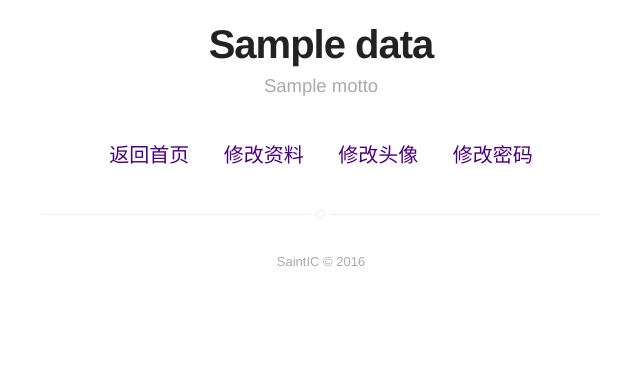
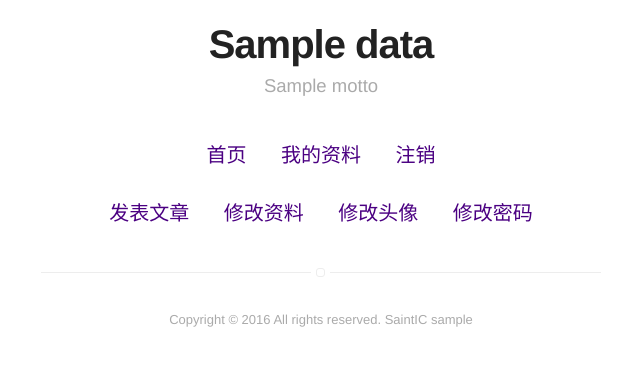
Before and after one commit to Aaron-Ming/Blog, a Flask app: template BLOG/templates/user/home.html in a window 1280 px wide. Shown: the part 272-638 px from the top of the page, without its empty margins (319-959 px from the left). Run offline with Flask 2, Linux system fonts and the light colour scheme; the template is opened without the code that fills it: most values are stand-ins (such as "Sample title", 1, 10 or a date in 2020).

Commit message:
个人中心功能完成

```diff
--- a/BLOG/blog.py
+++ b/BLOG/blog.py
@@ -49,8 +49,11 @@ def home(username):
     if session.get('loggin_in'):
         sql="select * from user where username='%s'" % username
         data=mysql.get(sql)
+        shows={"cname":u"姓名", "url":u"网址", "motto":u"座右铭", "email":u"邮箱"}
+        #pk=[ x for x in map(change, [ k for k in data.keys() if k in shows ]) if x ]
+        #pv=[ data.get(y) for y in shows.keys() if y ]
         logger.debug(data)
-        return render_template('user/home.html', data=data, username=username)
+        return render_template('user/home.html', data=data, profile=shows, username=username)
     else:
         return redirect(url_for('index'))
 
@@ -104,20 +107,6 @@ def logout():
     return redirect(url_for('index'))
 
 # API System
-#获取用户列表或具体用户
-@app.route('/api/user/get/<username>')
-def user_get(username):
-    if request.method == 'GET':
-        try:
-            username = request.json.get('username')
-        except Exception:
-            username = request.form.get('username')
-        sql="select * from user where username='%s'" % username
-        data=mysql.get(sql)
-        if data:
-            code=0
-    return json.dumps({'code':code, 'data':data})
-
 #创建用户
 @app.route('/api/user/create/<username>', methods = ["GET", "POST"])
 def user_create(username):
--- a/BLOG/templates/base/user.html
+++ b/BLOG/templates/base/user.html
@@ -30,7 +30,7 @@
         </nav>
         <!--页脚-->
         <footer>
-          SaintIC © 2016
+          Copyright &copy; 2016 All rights reserved. SaintIC {{ username }}
         </footer>
       </div>
     </div>
--- a/BLOG/templates/user/home.html
+++ b/BLOG/templates/user/home.html
@@ -2,8 +2,14 @@
 {% block title %}SaintIC User Home for {{ username }}{% endblock %}
 {% block nav %}
     {% if request.args.get('action') %}
-        <li><a href="{{ url_for('home', username=username) }}">返回个人中心</a></li>
-        {% if request.args.get('action') == "data" %}
+        <li><a href="{{ url_for('home', username=username) }}">返回个人中心</a></li><br />
+        {% if request.args.get('action') == "profile" %}
+            {# 查看资料 #}
+              <p><li>{{ profile['cname'] }}：{{ data['cname'] }}</li></p>
+              <p><li>{{ profile['email'] }}：{{ data['email'] }}</li></p>
+              <p><li>{{ profile['url'] }}：  {{ data['url'] }}</li></p>
+              <p><li>{{ profile['motto'] }}：{{ data['motto'] }}</li></p>
+        {% elif request.args.get('action') == "data" %}
             {# 修改个人资料 #}
             <form action="{{ url_for('user_update',username=username) }}" method="POST">
               <p>姓名：<input type="text" name="cname" /></p>
@@ -25,7 +31,7 @@
             {# 修改密码 #}
             <form action="{{ url_for('user_passwd',username=username) }}" method="post">
                 <P>输入新密码： <input type="password" name="password" id="pw1" required /></P>
-                <p>重新输入密码： <input type="password" name="password" id="pw2" required onkeyup="validate()" /></p>
+                <p>确认新密码： <input type="password" name="password" id="pw2" required onkeyup="validate()" /></p>
                 <p><span id="tishi"></span></p>
                 <p><input type="submit" value="提交" id="submit" />
                 <input type="reset" value="重置"/></p>
@@ -49,7 +55,11 @@
             </script>
         {% endif %}
     {% else %}
-        <li><a href="/">返回首页</a></li>
+        <li><a href="{{ url_for('index') }}">首页</a></li>
+        <li><a href="{{ url_for('home', username=username, action='profile') }}">我的资料</a></li>
+        <li><a href="{{ url_for('logout') }}">注销</a></li>
+        <p></p>
+        <li><a href="#">发表文章</a></li>
         <li><a href="{{ url_for('home', username=username, action='data') }}">修改资料</a></li>
         <li><a href="{{ url_for('home', username=username, action='avatar') }}">修改头像</a></li>
         <li><a href="{{ url_for('home', username=username, action='passwd') }}">修改密码</a></li>
```
Also changed, not shown: BLOG/static/uploads/hacker.jpg (added).
